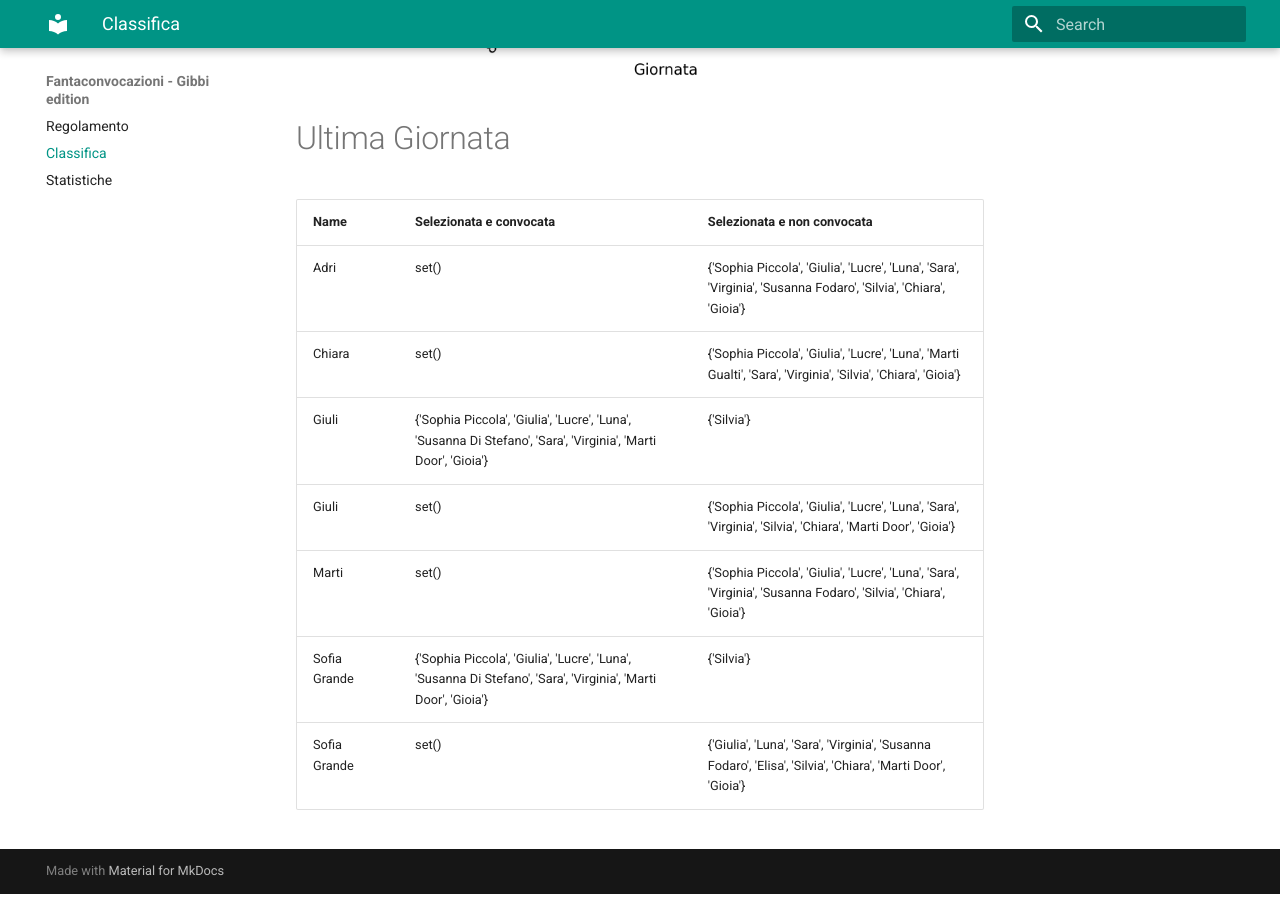
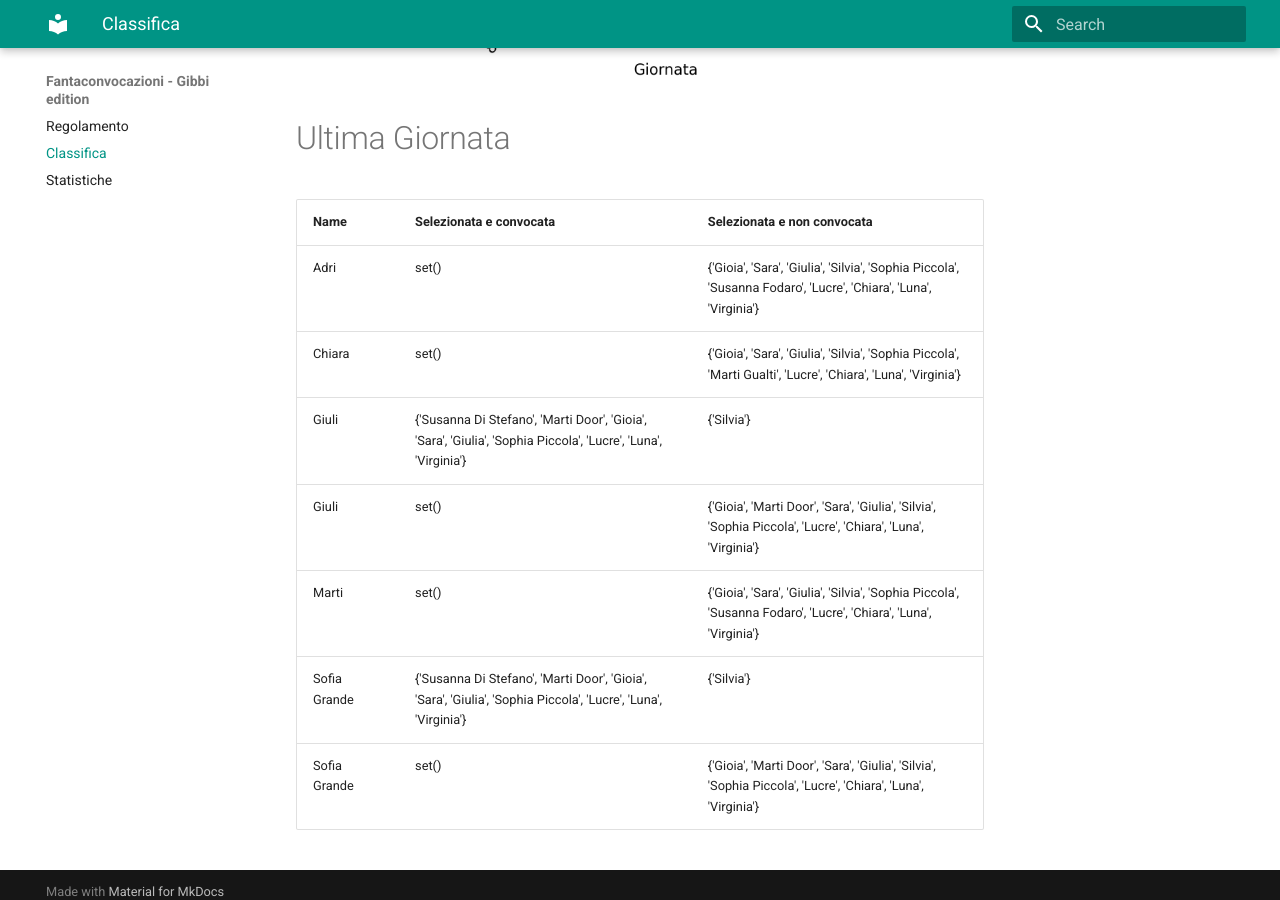
Before and after one commit to martinig94/fantagibbi, an MkDocs documentation site: the page built from docs/Classifica.md, in a window 1280 px wide and 900 px high, scrolled down 1030 px. Built offline with MkDocs 1.6.1 and Material for MkDocs 9.7.7, drawn with Linux system fonts in a browser that asks for light colours.

Commit message:
Auto-update from main.py

```diff
--- a/docs/Classifica.md
+++ b/docs/Classifica.md
@@ -18,11 +18,11 @@
 <!-- START_TABLE CORRECT -->
 | Name         | Selezionata e convocata                                                                                        | Selezionata e non convocata                                                                                      |
 |:-------------|:---------------------------------------------------------------------------------------------------------------|:-----------------------------------------------------------------------------------------------------------------|
-| Adri         | set()                                                                                                          | {'Sophia Piccola', 'Giulia', 'Lucre', 'Luna', 'Sara', 'Virginia', 'Susanna Fodaro', 'Silvia', 'Chiara', 'Gioia'} |
-| Chiara       | set()                                                                                                          | {'Sophia Piccola', 'Giulia', 'Lucre', 'Luna', 'Marti Gualti', 'Sara', 'Virginia', 'Silvia', 'Chiara', 'Gioia'}   |
-| Giuli        | {'Sophia Piccola', 'Giulia', 'Lucre', 'Luna', 'Susanna Di Stefano', 'Sara', 'Virginia', 'Marti Door', 'Gioia'} | {'Silvia'}                                                                                                       |
-| Giuli        | set()                                                                                                          | {'Sophia Piccola', 'Giulia', 'Lucre', 'Luna', 'Sara', 'Virginia', 'Silvia', 'Chiara', 'Marti Door', 'Gioia'}     |
-| Marti        | set()                                                                                                          | {'Sophia Piccola', 'Giulia', 'Lucre', 'Luna', 'Sara', 'Virginia', 'Susanna Fodaro', 'Silvia', 'Chiara', 'Gioia'} |
-| Sofia Grande | {'Sophia Piccola', 'Giulia', 'Lucre', 'Luna', 'Susanna Di Stefano', 'Sara', 'Virginia', 'Marti Door', 'Gioia'} | {'Silvia'}                                                                                                       |
-| Sofia Grande | set()                                                                                                          | {'Giulia', 'Luna', 'Sara', 'Virginia', 'Susanna Fodaro', 'Elisa', 'Silvia', 'Chiara', 'Marti Door', 'Gioia'}     |
+| Adri         | set()                                                                                                          | {'Gioia', 'Sara', 'Giulia', 'Silvia', 'Sophia Piccola', 'Susanna Fodaro', 'Lucre', 'Chiara', 'Luna', 'Virginia'} |
+| Chiara       | set()                                                                                                          | {'Gioia', 'Sara', 'Giulia', 'Silvia', 'Sophia Piccola', 'Marti Gualti', 'Lucre', 'Chiara', 'Luna', 'Virginia'}   |
+| Giuli        | {'Susanna Di Stefano', 'Marti Door', 'Gioia', 'Sara', 'Giulia', 'Sophia Piccola', 'Lucre', 'Luna', 'Virginia'} | {'Silvia'}                                                                                                       |
+| Giuli        | set()                                                                                                          | {'Gioia', 'Marti Door', 'Sara', 'Giulia', 'Silvia', 'Sophia Piccola', 'Lucre', 'Chiara', 'Luna', 'Virginia'}     |
+| Marti        | set()                                                                                                          | {'Gioia', 'Sara', 'Giulia', 'Silvia', 'Sophia Piccola', 'Susanna Fodaro', 'Lucre', 'Chiara', 'Luna', 'Virginia'} |
+| Sofia Grande | {'Susanna Di Stefano', 'Marti Door', 'Gioia', 'Sara', 'Giulia', 'Sophia Piccola', 'Lucre', 'Luna', 'Virginia'} | {'Silvia'}                                                                                                       |
+| Sofia Grande | set()                                                                                                          | {'Gioia', 'Marti Door', 'Sara', 'Giulia', 'Silvia', 'Sophia Piccola', 'Lucre', 'Chiara', 'Luna', 'Virginia'}     |
 <!-- END_TABLE CORRECT -->
```
Also changed, not shown: docs/images/most_selected_players.png, docs/images/trend_points.png.
